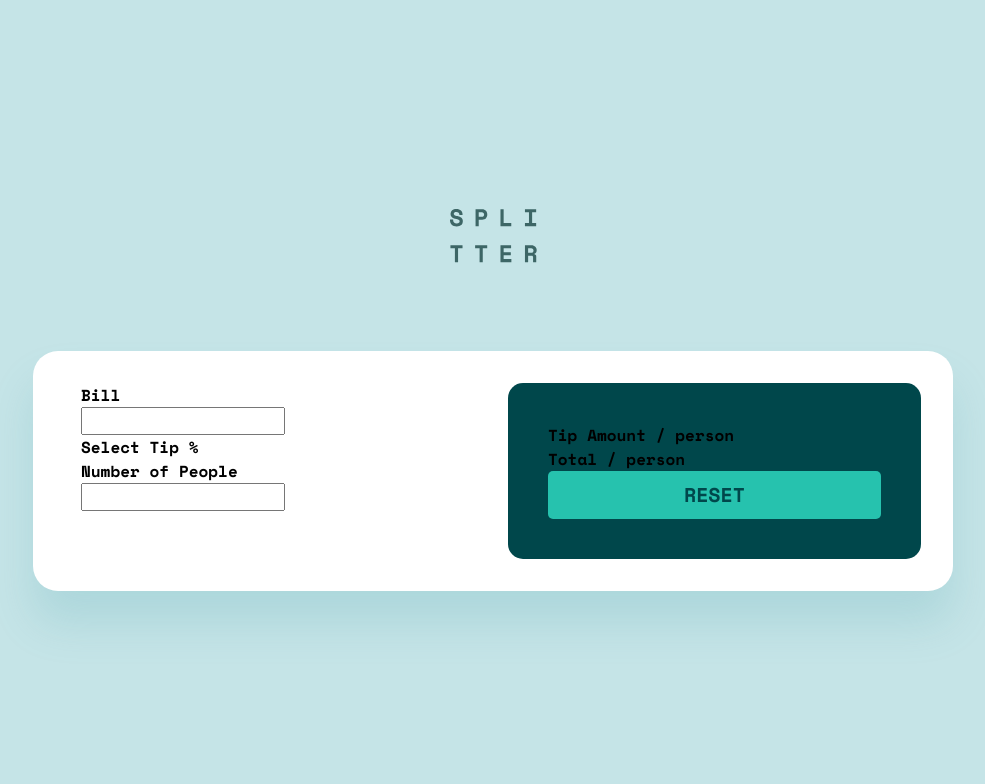
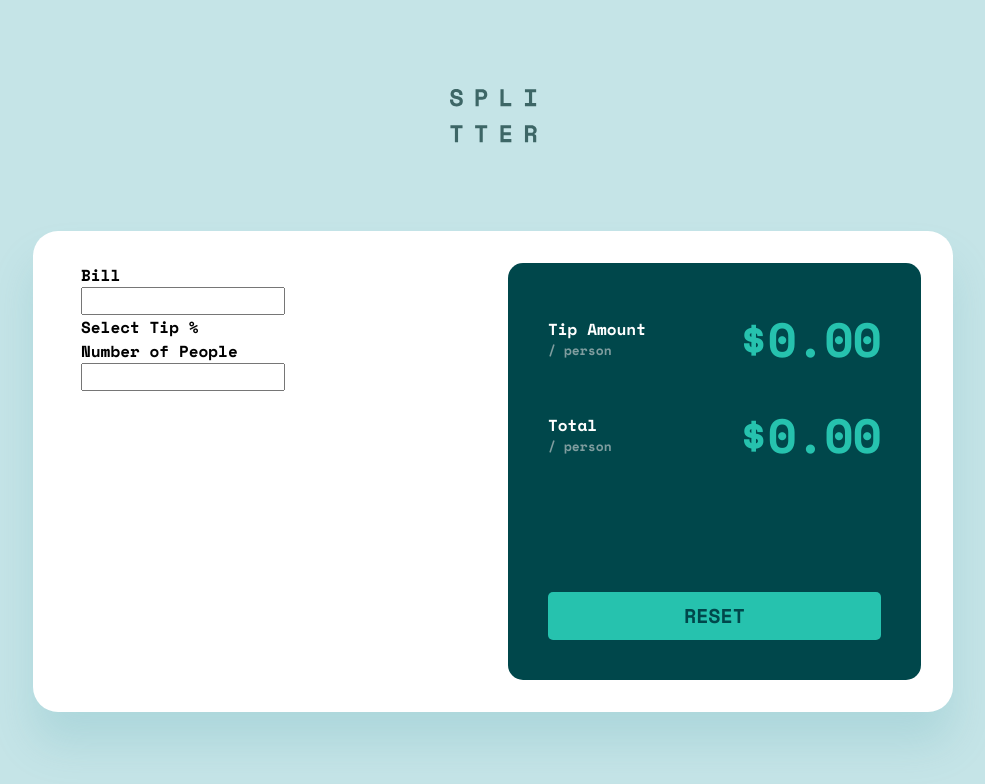
Before and after one commit to ostapyshyn/FM-Tip-calculator-app, a React (Create React App) app: page / in a window 1280 px wide. Shown: the top 784 px of the page, without its empty margins (147-1132 px from the left). Built offline with nearby package versions, Linux system fonts and the light colour scheme.

Commit message:
Finish right part

```diff
--- a/src/components/Calculator/Calculator.jsx
+++ b/src/components/Calculator/Calculator.jsx
@@ -16,8 +16,21 @@ const Calculator = () => {
         </div>
 
         <div className={styles.result}>
-          <p>Tip Amount / person</p>
-          <p>Total / person</p>
+          <div className={styles.line}>
+            <p className={styles.header}>
+              Tip Amount
+              <span>/ person</span>
+            </p>
+            <p className={styles.cash}>$0.00</p>
+          </div>
+          <div className={styles.line}>
+            <p className={styles.header}>
+              Total
+              <span>/ person</span>
+            </p>
+            <p className={styles.cash}>$0.00</p>
+          </div>
+
           <button style={{ textTransform: 'uppercase' }}>Reset</button>
         </div>
       </section>
--- a/src/components/Calculator/Calculator.module.scss
+++ b/src/components/Calculator/Calculator.module.scss
@@ -35,6 +35,31 @@
       color: #00474b;
       padding-block: 9px;
       width: 100%;
+      margin-top: 97px;
+    }
+    .line {
+      display: flex;
+      align-items: center;
+      justify-content: space-between;
+      margin-bottom: 25px;
+    }
+    .header {
+      font-size: 16px;
+      line-height: 24px;
+      color: #ffffff;
+      span {
+        font-size: 13px;
+        line-height: 19px;
+        color: #7f9d9f;
+        display: block;
+      }
+    }
+    .cash {
+      font-size: 48px;
+      line-height: 71px;
+      text-align: right;
+      letter-spacing: -1px;
+      color: #26c2ae;
     }
   }
 }
```
